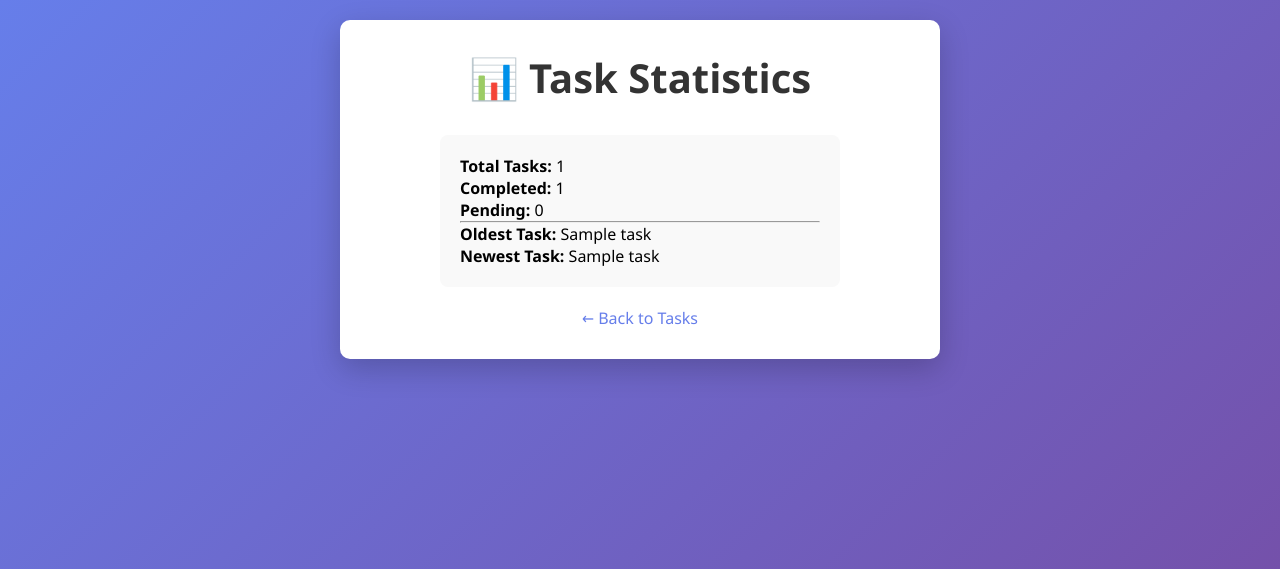
After one commit to ramya-co/Django-test-project, a Django app: page /stats/ in a window 1280 px wide. The commit adds this page. Shown: the top 569 px of the page. Run offline with Django 5.2, Linux system fonts and the light colour scheme; tables that the repository leaves empty hold one stand-in row (values such as "Sample post").

Commit message:
feat: add task stats page with completion summary
Adds /stats/ endpoint showing total, completed, pending counts and oldest/newest task.

```diff
--- a/tasks/templates/tasks/index.html
+++ b/tasks/templates/tasks/index.html
@@ -5,6 +5,8 @@
 
 <div style="text-align: center; margin-bottom: 10px;">
     <a href="{% url 'export_tasks_csv' %}" style="color: #667eea; text-decoration: none; font-weight: 500;">📥 Export as CSV</a>
+    &nbsp;|&nbsp;
+    <a href="{% url 'task_stats' %}" style="color: #667eea; text-decoration: none; font-weight: 500;">📊 Task Stats</a>
 </div>
 
 <form method="post" action="{% url 'add_task' %}" class="add-task-form">
--- /dev/null
+++ b/tasks/templates/tasks/stats.html
@@ -0,0 +1,18 @@
+{% extends "tasks/base.html" %}
+
+{% block content %}
+<h1>📊 Task Statistics</h1>
+
+<div style="max-width: 400px; margin: 20px auto; text-align: left; background: #f9f9f9; padding: 20px; border-radius: 8px;">
+    <p><strong>Total Tasks:</strong> {{ stats.total }}</p>
+    <p><strong>Completed:</strong> {{ stats.completed }}</p>
+    <p><strong>Pending:</strong> {{ stats.pending }}</p>
+    <hr>
+    <p><strong>Oldest Task:</strong> {{ stats.oldest_task }}</p>
+    <p><strong>Newest Task:</strong> {{ stats.newest_task }}</p>
+</div>
+
+<div style="text-align: center; margin-top: 20px;">
+    <a href="{% url 'index' %}" style="color: #667eea; text-decoration: none; font-weight: 500;">← Back to Tasks</a>
+</div>
+{% endblock %}
--- a/tasks/urls.py
+++ b/tasks/urls.py
@@ -7,5 +7,6 @@ urlpatterns = [
     path('toggle/<int:task_id>/', views.toggle_task, name='toggle_task'),
     path('delete/<int:task_id>/', views.delete_task, name='delete_task'),
     path('export/', views.export_tasks_csv, name='export_tasks_csv'),
+    path('stats/', views.task_stats, name='task_stats'),
     path('edit/<int:task_id>/', views.edit_task, name='edit_task'),
 ]
--- a/tasks/views.py
+++ b/tasks/views.py
@@ -60,6 +60,22 @@ def export_tasks_csv(request):
     return response
 
 
+def task_stats(request):
+    """Show task completion statistics and summary."""
+    tasks = list(Task.objects.all().order_by('created_at'))
+    completed = [t for t in tasks if t.completed]
+
+    stats = {
+        'total': len(tasks),
+        'completed': len(completed),
+        'pending': len(tasks) - len(completed),
+        'oldest_task': tasks[0].title,
+        'newest_task': tasks[-1].title,
+    }
+
+    return render(request, 'tasks/stats.html', {'stats': stats})
+
+
 def edit_task(request, task_id):
     """Edit a task's title via inline form."""
     task = get_object_or_404(Task, id=task_id)
```
